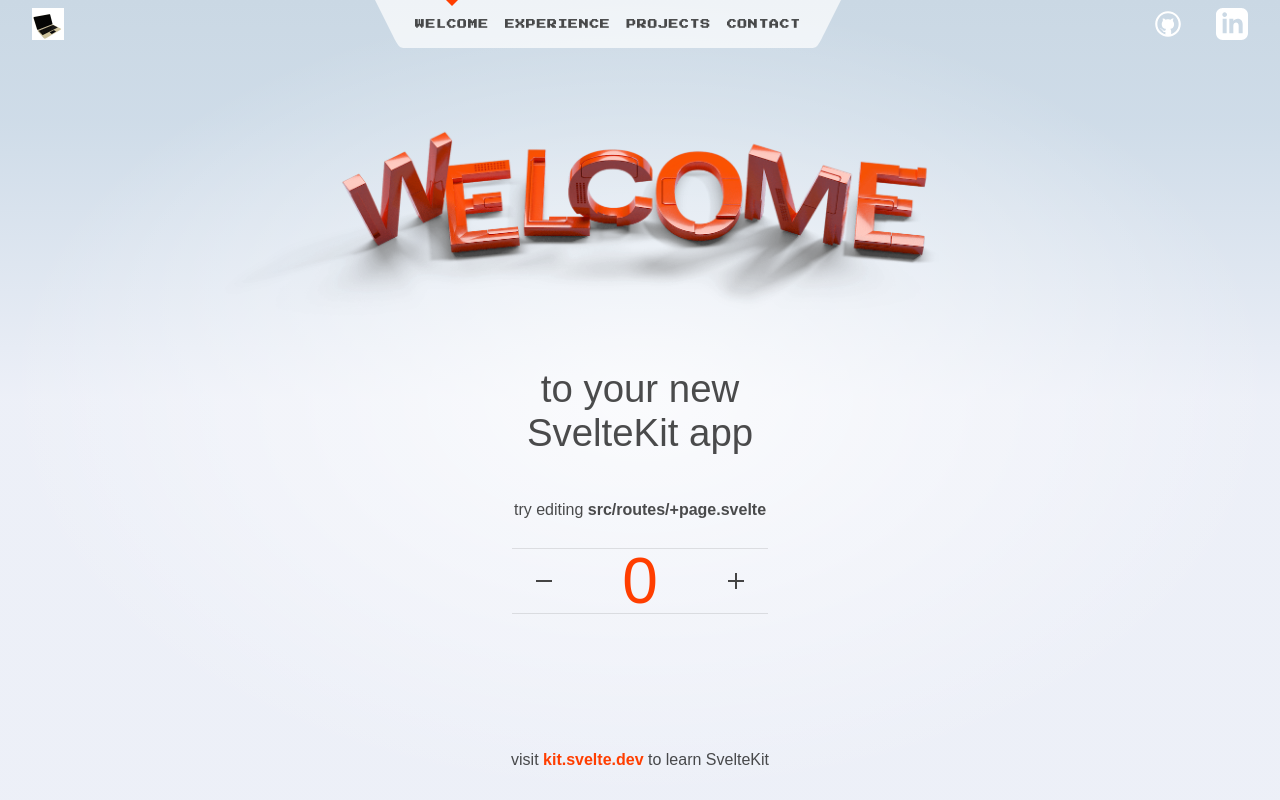
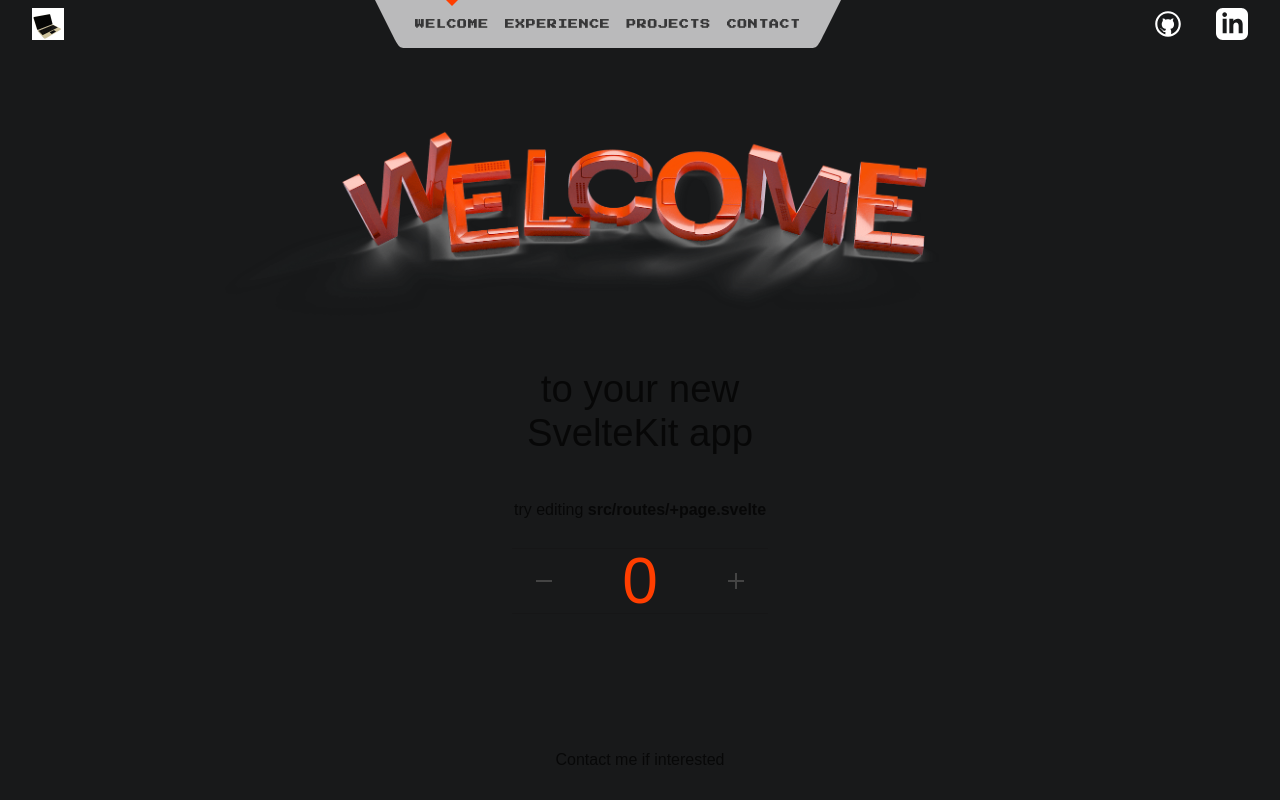
Before and after one commit to chj2788/svelte-portfolio, a SvelteKit app: page / in a window 1280 px wide. Built offline with nearby package versions, Linux system fonts and the light colour scheme.

Commit message:
modify footer text

```diff
--- a/src/routes/+layout.svelte
+++ b/src/routes/+layout.svelte
@@ -11,7 +11,7 @@
 	</main>
 
 	<footer>
-		<p>visit <a href="https://kit.svelte.dev">kit.svelte.dev</a> to learn SvelteKit</p>
+		<p>Contact me if interested</p>
 	</footer>
 </div>
 
@@ -20,6 +20,7 @@
 		display: flex;
 		flex-direction: column;
 		min-height: 100vh;
+		background-color: #18191A;
 	}
 
 	main {
@@ -41,10 +42,6 @@
 		padding: 12px;
 	}
 
-	footer a {
-		font-weight: bold;
-	}
-
 	@media (min-width: 480px) {
 		footer {
 			padding: 12px 0;
```
